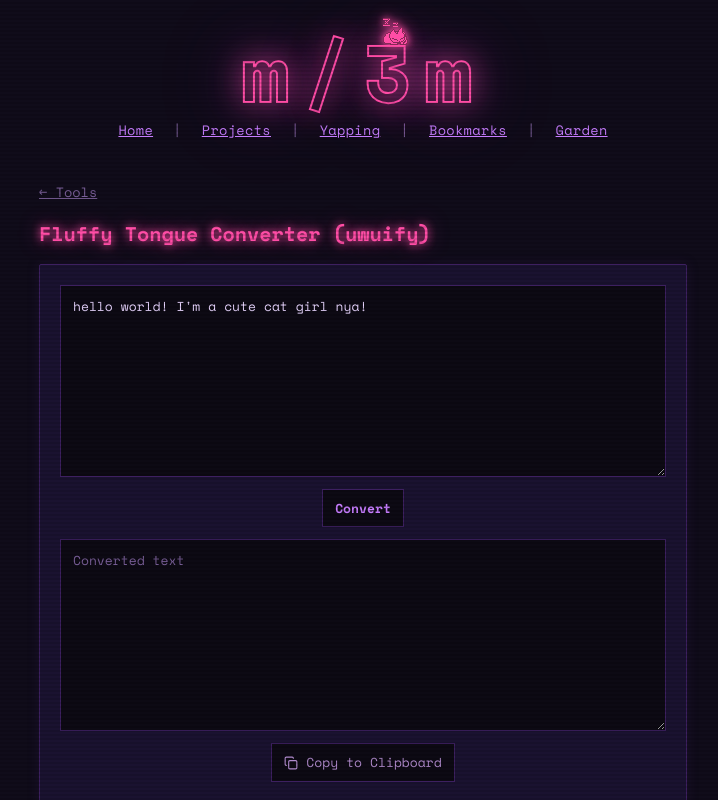
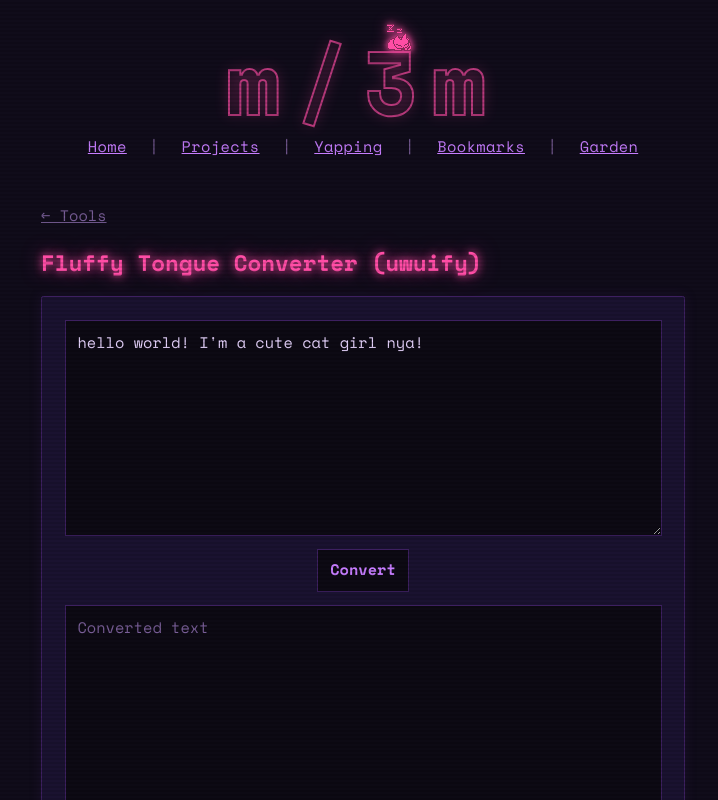
Before and after one commit to ml3m/ml3m.github.io, a Next.js app: page /tools/uwuify in a window 1280 px wide. Shown: the top 800 px of the page, without its empty margins (277-995 px from the left). Built offline with nearby package versions, Linux system fonts and the light colour scheme.

Commit message:
improved overall size

```diff
--- a/app/globals.css
+++ b/app/globals.css
@@ -48,7 +48,7 @@ body {
   background-color: var(--bg-primary);
   color: var(--text-primary);
   font-family: var(--font-mono);
-  font-size: 13px;
+  font-size: 0.85rem;
   line-height: 1.6;
   margin: 0;
   padding: 0;
@@ -71,6 +71,7 @@ a:hover {
 }
 
 html {
+  font-size: 112.5%;
   scrollbar-width: none;
 }
 
@@ -121,7 +122,7 @@ html {
     border: 1px solid var(--border-color);
     color: var(--text-primary);
     font-family: var(--font-mono);
-    font-size: 13px;
+    font-size: 0.85rem;
     padding: 8px 12px;
     outline: none;
     transition: border-color 0.2s;
@@ -141,7 +142,7 @@ html {
     border: 1px solid var(--border-color);
     color: var(--text-primary);
     font-family: var(--font-mono);
-    font-size: 13px;
+    font-size: 0.85rem;
     padding: 10px 12px;
     outline: none;
     resize: vertical;
@@ -162,7 +163,7 @@ html {
     border: 1px solid var(--border-color);
     color: var(--text-primary);
     font-family: var(--font-mono);
-    font-size: 13px;
+    font-size: 0.85rem;
     padding: 8px 12px;
     outline: none;
     transition: border-color 0.2s;
```
